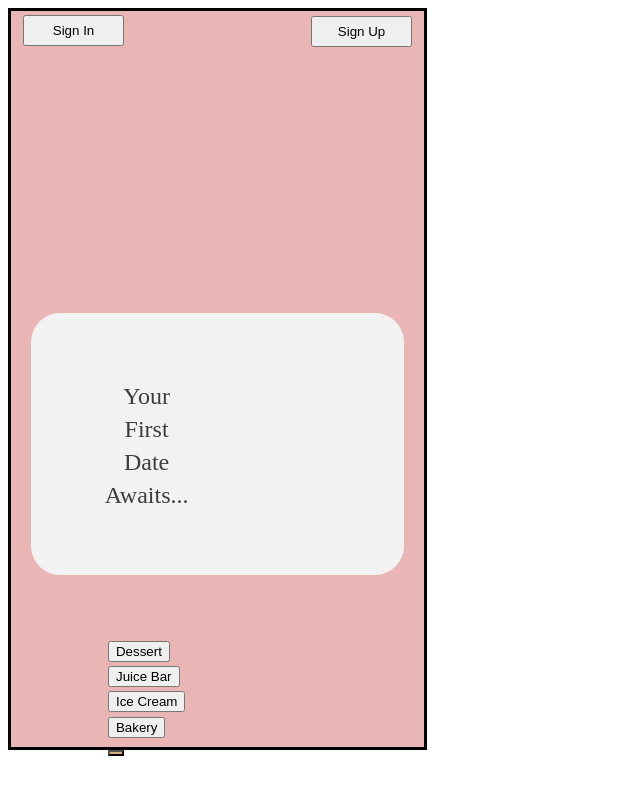
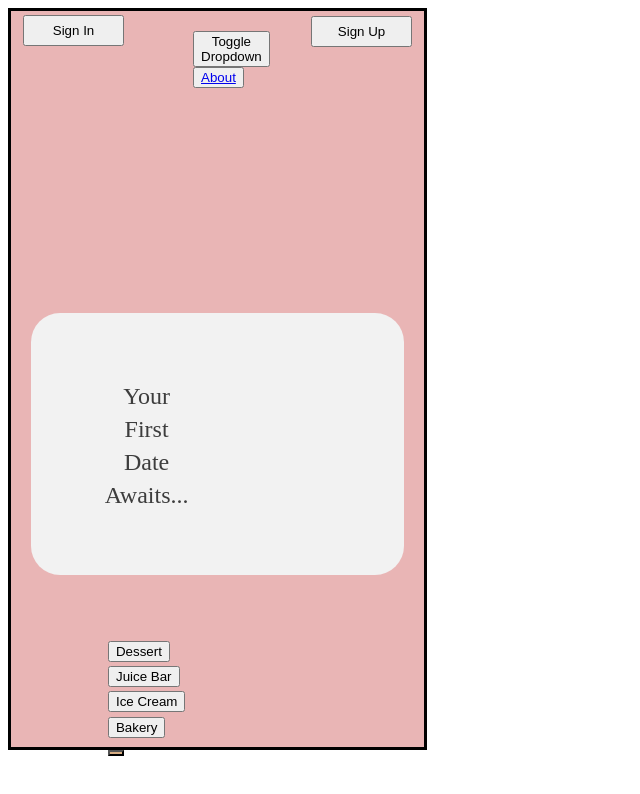
Before and after one commit to stephensenft21/First-Cake, a React (Create React App) app: page /home in a window 1280 px wide. Shown: the top 794 px of the page, without its empty margins (0-640 px from the left). Built offline with nearby package versions, Linux system fonts and the light colour scheme.

Commit message:
working on nav

```diff
--- a/src/App.js
+++ b/src/App.js
@@ -1,5 +1,6 @@
 import React,{Component} from 'react';
 import ApplicationViews from './components/ApplicationViews';
+import Navi from './components/nav/Navi'
 
 // import Nav from './components/nav/Nav';
 import './App.css';
@@ -15,6 +16,19 @@ class App extends Component {
   //returns true/false
   isAuthenticated = () => sessionStorage.getItem("credentials") !== null
 
+  clearUser = () => {
+    localStorage.clear()
+
+    this.setState({
+      user: this.isAuthenticated()
+    });
+
+  }
+
+  logout = () => {
+    localStorage.removeItem("credentials")
+    this.setState({ user: localStorage.getItem("credentials") !== null })
+  }
 
   setUser = (authObj) => {
     console.log("authObj", authObj)
--- /dev/null
+++ b/src/components/nav/Navi.css
@@ -0,0 +1,6 @@
+.navBarContainer{position: absolute;
+width: 35px;
+height: 12px;
+left: 182px;
+top: 20px;
+}
--- a/src/components/nav/Navi.js
+++ b/src/components/nav/Navi.js
@@ -1,28 +1,54 @@
 
-import React, { useState } from 'react';
-import { Collapse, Navbar, NavbarToggler, NavbarBrand, Nav, NavItem, NavLink } from 'reactstrap';
+import React from 'react';
+import { Dropdown, DropdownToggle, DropdownMenu, DropdownItem } from 'reactstrap';
+import { Link, withRouter } from "react-router-dom"
+import '../nav/Navi.css'
+// import './Navbar.css'
 
-export default function Navi(props) {
-  const [collapsed, setCollapsed] = useState(true);
+class Navi extends React.Component {
 
-  const toggleNavbar = () => setCollapsed(!collapsed);
+  constructor(props) {
+    super(props);
 
-  return (
-    <div>
-      <Navbar color="faded" light>
-        <NavbarBrand href="/" className="mr-auto">reactstrap</NavbarBrand>
-        <NavbarToggler onClick={toggleNavbar} className="mr-2" />
-        <Collapse isOpen={!collapsed} navbar>
-          <Nav navbar>
-            <NavItem>
-              <NavLink href="/components/">About</NavLink>
-            </NavItem>
-            <NavItem>
-              <NavLink href="https://github.com/reactstrap/reactstrap">Favorites</NavLink>
-            </NavItem>
-          </Nav>
-        </Collapse>
-      </Navbar>
-    </div>
-  );
-}
+    this.toggle = this.toggle.bind(this);
+    this.state = {
+      dropdownOpen: false
+    };
+  }
+
+  toggle() {
+    this.setState(prevState => ({
+      dropdownOpen: !prevState.dropdownOpen
+    }));
+  }
+
+  render() {
+    return (
+      <>
+        <div className="nav-container navBarContainer">
+          <Dropdown group isOpen={this.state.dropdownOpen} size="lg" toggle={this.toggle}>
+            <DropdownToggle caret>
+
+            </DropdownToggle>
+            <DropdownMenu>
+              {this.props.user ? (
+                <>
+                  <DropdownItem><Link className="nav-link" to="/about">About</Link></DropdownItem>
+                  <DropdownItem><Link className="nav-link" to="/favorites">My First Cakes</Link></DropdownItem>
+                  <DropdownItem divider />
+                  <DropdownItem><Link className="nav-link" onClick={this.props.logout} to="/login">Logout</Link></DropdownItem>
+                </>
+              ) : (
+                  <>
+                    <DropdownItem><Link className="nav-link" to="/about">About</Link></DropdownItem>
+                  </>
+                )}
+            </DropdownMenu>
+          </Dropdown>
+
+        </div>
+
+      </>
+    );
+  }
+} export default withRouter(Navi)
--- a/src/components/search/CakeSearch.js
+++ b/src/components/search/CakeSearch.js
@@ -4,6 +4,7 @@ import APIManager from '../../modules/APIManager'
 import AuthButtons from '../auth/AuthButtons'
 import CakeCard from '../../components/search/CakeCard';
 import '../search/CakeSearch.css'
+import Navi from '../nav/Navi'
 
 // import { relativeTimeRounding } from 'moment';
 
@@ -102,7 +103,7 @@ export default class CakeSearch extends Component {
         return (
             <div className="mainContainer">
 
-
+                <Navi/>
                 <AuthButtons />
                 <div>{this.state.searchResults.map(result=>
 
```
